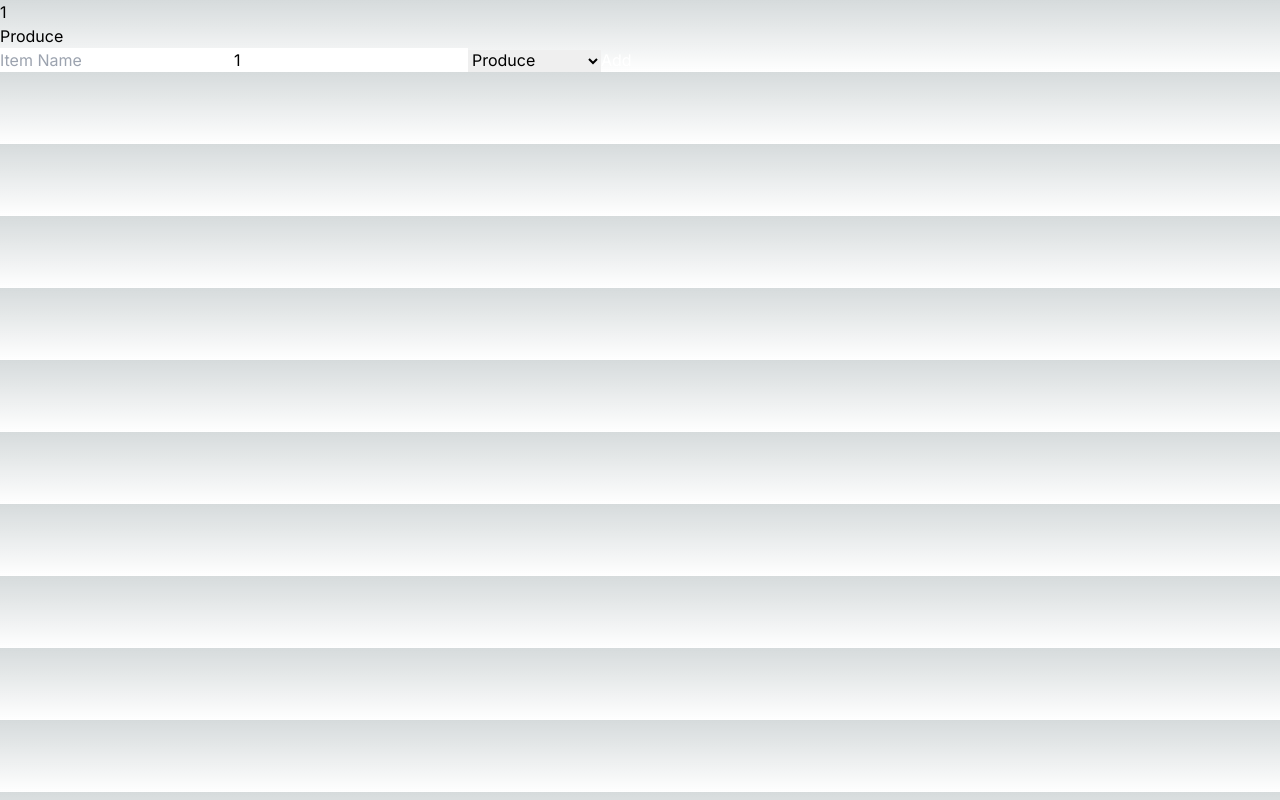
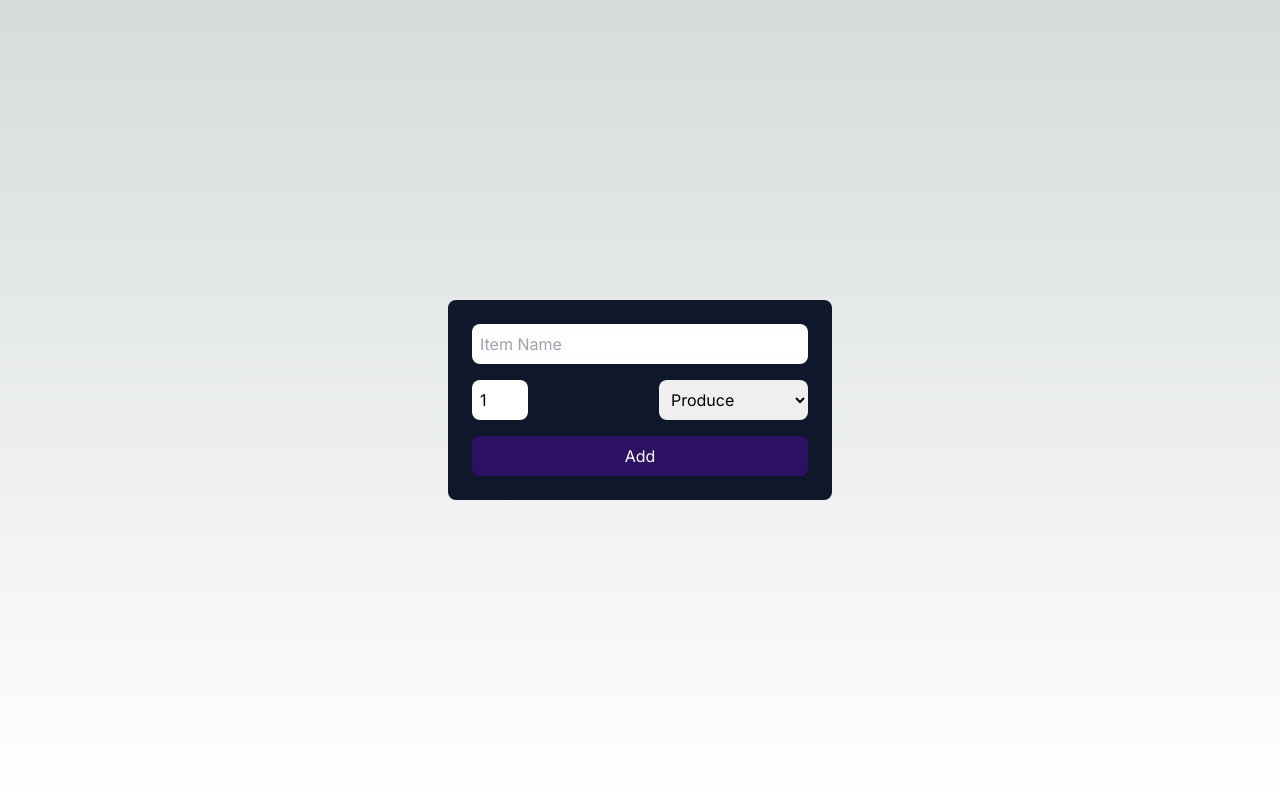
Before and after one commit to aulakhsahib/cprg306-assignments, a Next.js app: page /week-4 in a window 1280 px wide. Built offline with nearby package versions, Linux system fonts and the light colour scheme.

Commit message:
added the stylings for week 4 assignment

```diff
--- a/app/page.js
+++ b/app/page.js
@@ -8,6 +8,7 @@ export default function Home() {
       <div className="grid justify-center gap-2 my-2">
         <Link href="./week-2" className="underline">Week 2</Link>
         <Link href="./week-3" className="underline">Week 3</Link>
+        <Link href="./week-4" className="underline">Week 4</Link>
       </div>
     </div>
   );
--- a/app/week-4/new-item.js
+++ b/app/week-4/new-item.js
@@ -24,27 +24,23 @@ export default function NewItem() {
 
     const submitHandler = event => {
         event.preventDefault();
-        console.log({ itemName, itemQuantity, selectedValue });
+        console.log({ name: itemName, quantity: itemQuantity, category: selectedValue });
+        alert(`Added item: ${itemName} quantity: ${itemQuantity} category: ${selectedValue}`);
         changeItemName("");
         changeItemQuantity(1);
         changeSelectedValue("Produce");
     }
 
     return (
-
-        <div>
-            <p>{itemName}</p>
-            <p>{itemQuantity}</p>
-            <p>{selectedValue}</p>
-            <form className="text-black" onSubmit={submitHandler}>
-                <input type="text" name="item-name" placeholder="Item Name" value={itemName} onChange={nameChangeHandler} />
-                <input type="number" name="item-quantity" min={1} value={itemQuantity} onChange={quantityChangeHandler} />
-                <select onChange={selectInputHandler} value={selectedValue}>
+        <form className="text-black max-w-96 mx-auto p-6 bg-slate-900 grid gap-y-4 rounded-lg w-11/12" onSubmit={submitHandler}>
+            <input type="text" name="item-name" placeholder="Item Name" required value={itemName} onChange={nameChangeHandler} className="p-2 rounded-lg" />
+            <div className="flex justify-between">
+                <input type="number" name="item-quantity" min={1} value={itemQuantity} onChange={quantityChangeHandler} className="w-14 p-2 rounded-lg" />
+                <select onChange={selectInputHandler} value={selectedValue} className="p-2 rounded-lg">
                     {options.map((optionLabel, index) => <option key={index} label={optionLabel} value={optionLabel}></option>)}
                 </select>
-                <button className="text-white">Add</button>
-            </form>
-
-        </div>
+            </div>
+            <button className="text-white bg-violet-950 rounded-lg p-2">Add</button>
+        </form>
     );
 }
--- a/app/week-4/page.js
+++ b/app/week-4/page.js
@@ -2,7 +2,7 @@ import NewItem from "./new-item";
 
 export default function Page() {
     return (
-        <main>
+        <main className="min-h-screen flex justify-center items-center">
             <NewItem />
         </main>
     );
```
